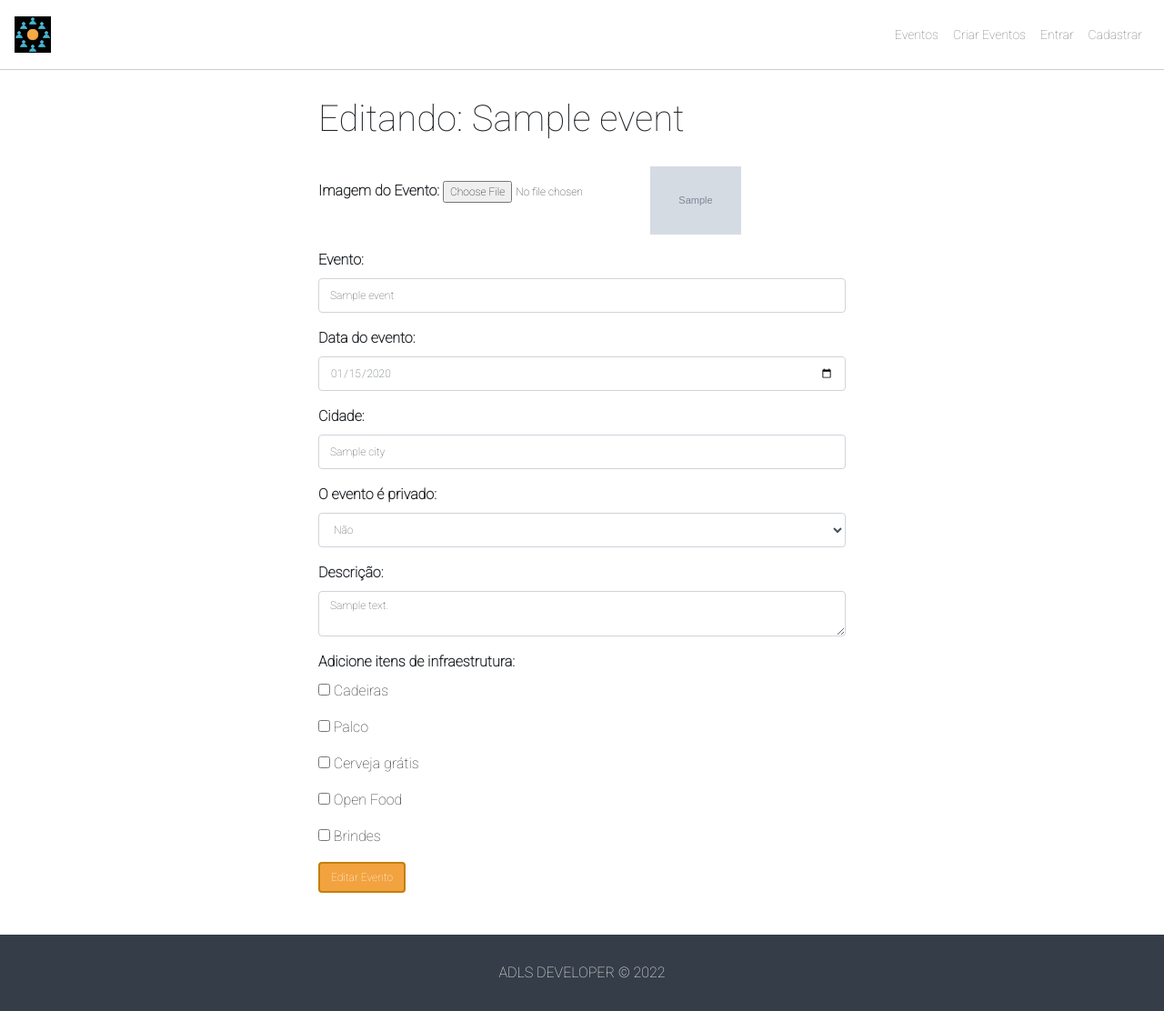
After one commit to SrLuppo/Agendamentos-Eventos-laradoker, a Laravel app: template src/resources/views/events/edit.blade.php in a window 1280 px wide. The commit adds this page. Shown: the whole page at 91% size. Run offline with Laravel 8, Linux system fonts and the light colour scheme; the template is opened without the code that fills it: most values are stand-ins (such as "Sample title", 1, 10 or a date in 2020); grey boxes marked "Sample" are stand-in pictures; some libraries are stand-ins or nearby versions.

Commit message:
aula 27 Atualização de dados (CRUD: Update)

```diff
--- a/src/app/Models/Event.php
+++ b/src/app/Models/Event.php
@@ -15,6 +15,8 @@ class Event extends Model
 
     protected $dates = ['date'];
 
+    protected $guarded = [];
+
     public function user() {
         return $this->belongsTo('App\Models\User');
     }
--- a/src/public/CSS/styles.css
+++ b/src/public/CSS/styles.css
@@ -210,6 +210,10 @@
   .dashboard-events-container form {
     display: inline-block;
   }
+  .img-preview {
+    width: 100px;
+    margin-top: 20px;
+  }
 
   /* footer */
   footer {
--- a/src/public/css/styles.css
+++ b/src/public/css/styles.css
@@ -211,6 +211,11 @@
     display: inline-block;
   }
 
+  .img-preview {
+    width: 100px;
+    margin-top: 20px;
+  }
+
   /* footer */
   footer {
     text-align: center;
--- a/src/resources/views/events/dashboard.blade.php
+++ b/src/resources/views/events/dashboard.blade.php
@@ -25,7 +25,7 @@
                     <td><a href="/events/{{ $event->id }}">{{ $event->title }}</a></td>
                     <td>0</td>
                     <td>
-                        <a href="#" class="btn btn-info edit-btn"><ion-icon name="create-outline"></ion-icon> Editar</a>
+                        <a href="/events/edit/{{ $event->id }}" class="btn btn-info edit-btn"><ion-icon name="create-outline"></ion-icon> Editar</a>
                         <form action="/events/{{ $event->id }}" method="POST">
                             @csrf
                             @method('DELETE')
--- /dev/null
+++ b/src/resources/views/events/edit.blade.php
@@ -0,0 +1,65 @@
+@extends('layouts.main')
+
+@section('title', 'Editando: ' . $event->title)
+
+@section('content')
+
+<div id="event-create-container" class="col-md-6 offset-md-3">
+    <h1>Editando: {{ $event->title }}</h1>
+    <form action="/events/update/{{ $event->id }}" method="POST" enctype="multipart/form-data">
+    @csrf
+    @method('PUT')
+    <div class="form-group">
+        <label for="image">Imagem do Evento:</label>
+        <input type="file" name="image" id="image" class="from-control-file">
+        <img src="/img/events/{{$event->image}}" alt="{{ $event->title }}" class="img-preview">
+
+    </div>
+        <div class="form-group">
+            <label for="title">Evento:</label>
+            <input type="text" class="form-control" name="title" id="title" placeholder="Nome do evento" value="{{ $event->title }}" required>
+        </div>
+        <div class="form-group">
+            <label for="date">Data do evento:</label>
+            <input type="date" class="form-control" name="date" id="date" value="{{ $event->date->format('Y-m-d')}}">
+        </div>
+        <div class="form-group">
+            <label for="title">Cidade:</label>
+            <input type="text" class="form-control" name="city" id="city" placeholder="Local do evento" value="{{ $event->city }}" required>
+        </div>
+        <div class="form-group">
+            <label for="title">O evento é privado:</label>
+            <select name="private" id="private" class="form-control"required>
+                <option value="0">Não</option>
+                <option value="1" {{ $event->private == 1 ? "selected='selected'" : "" }}>Sim</option>
+            </select>
+        </div>
+        <div class="form-group">
+            <label for="title">Descrição:</label>
+            <textarea name="description" id="description" class="form-control" placeholder="O que vai acontecer no evento?"required>{{ $event->description }}</textarea>
+        </div>
+        <div class="form-group">
+            <label for="title">Adicione itens de infraestrutura:</label>
+            <div class="form-group">
+                <input type="checkbox" name="items[]" value="Cadeiras"> Cadeiras
+            </div>
+            <div class="form-group">
+                <input type="checkbox" name="items[]" value="Palco"> Palco
+            </div>
+            <div class="form-group">
+                <input type="checkbox" name="items[]" value="Cerveja grátis"> Cerveja grátis
+            </div>
+            <div class="form-group">
+                <input type="checkbox" name="items[]" value="Open Food"> Open Food
+            </div>
+            <div class="form-group">
+                <input type="checkbox" name="items[]" value="Brindes"> Brindes
+            </div>
+
+
+        </div>
+        <input type="submit" class="btn btn-primary" value="Editar Evento">
+    </form>
+</div>
+
+@endsection
--- a/src/routes/web.php
+++ b/src/routes/web.php
@@ -14,7 +14,11 @@ Route::get('/events/{id}', [EventController::class, 'show']);
 
 Route::post('/events', [EventController::class, 'store']);
 
-Route::delete('events/{id}', [EventController::class, 'destroy']);
+Route::delete('events/{id}', [EventController::class, 'destroy'])->middleware('auth');
+
+Route::get('/events/edit/{id}', [EventController::class, 'edit'])->middleware('auth');
+
+Route::put('/events/update/{id}', [EventController::class, 'update'])->middleware('auth');
 
 
 
```
Also changed, not shown: src/app/Http/Controllers/EventController.php (+31 -0 lines), src/public/IMG/events/50651859dd048ae2757508851783d16c.png (added).
